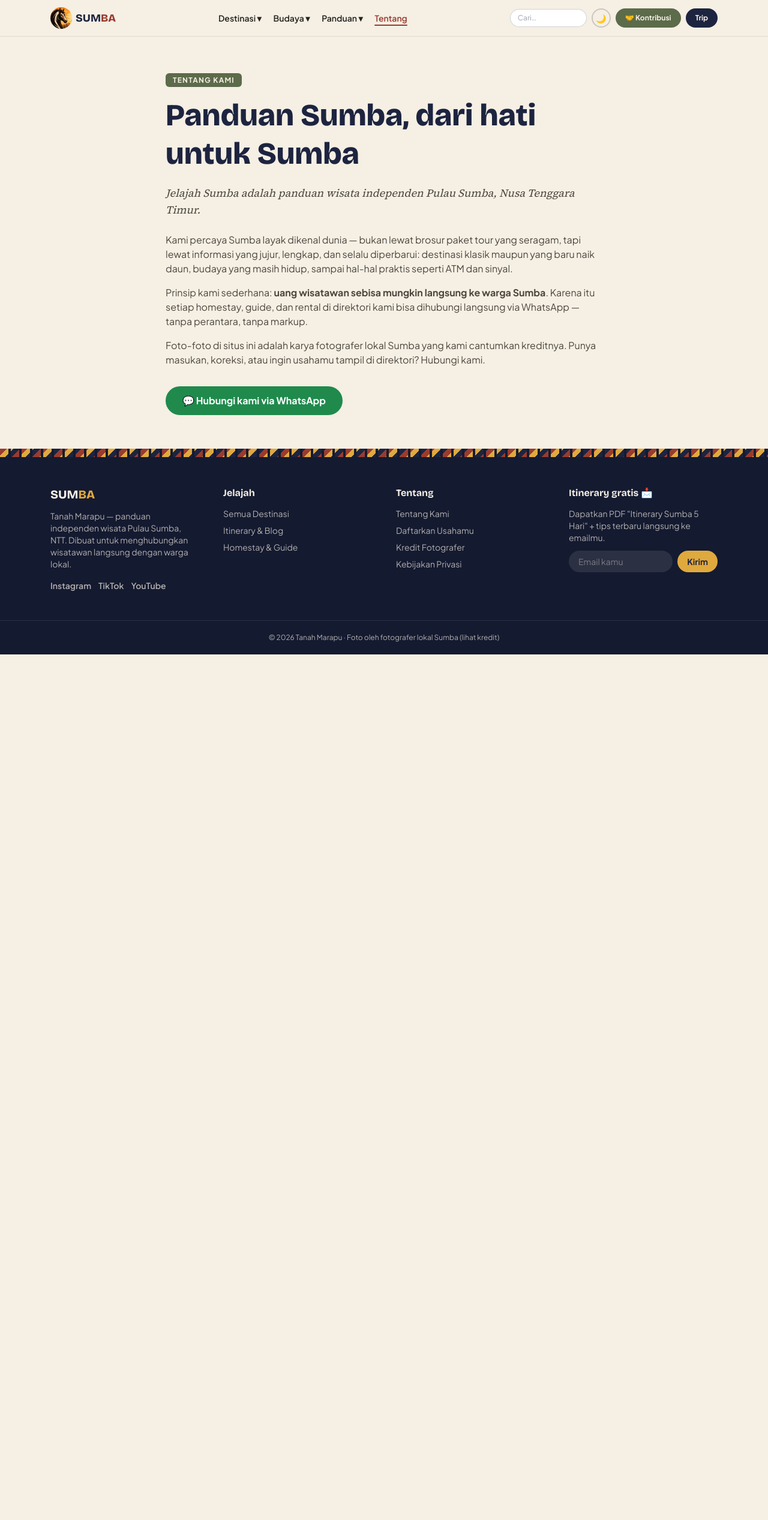
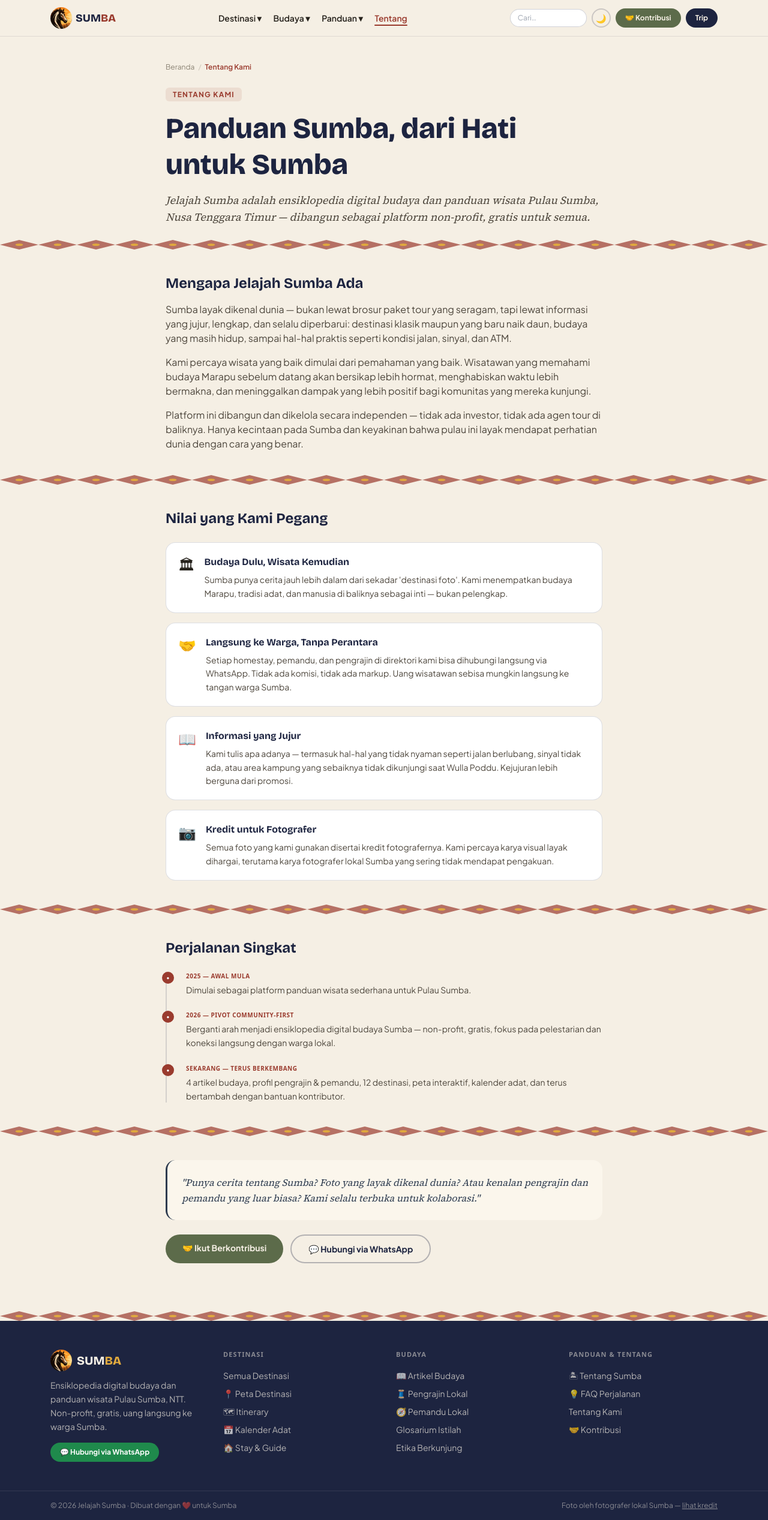
Before and after one commit to DonyAma/tanah-marapu, a Next.js app: page /tentang in a window 1280 px wide. Shown: the whole page at 60% size. Before the commit the page ends 1091 px from the top, so only its background shows below. Built offline with nearby package versions, Linux system fonts and the light colour scheme.

Commit message:
fix: logo footer SUMBA tidak spasi, footer redesign lengkap

```diff
--- a/app/tentang/page.jsx
+++ b/app/tentang/page.jsx
@@ -1,52 +1,173 @@
+import Link from "next/link";
+import DividerTenun from "../../components/DividerTenun";
+import FadeIn from "../../components/FadeIn";
+
 export const metadata = {
-  title: "Tentang Kami — Panduan Independen Wisata Sumba",
+  title: "Tentang Jelajah Sumba — Panduan Budaya & Wisata Independen",
   description:
-    "Jelajah Sumba adalah panduan wisata independen Pulau Sumba yang menghubungkan wisatawan langsung dengan warga lokal. Tanpa perantara, uang langsung ke Sumba.",
+    "Jelajah Sumba adalah platform non-profit yang mendokumentasikan budaya Marapu, wisata, dan manusia di balik Pulau Sumba — gratis, tanpa perantara, uang langsung ke warga.",
   openGraph: {
     title: "Tentang Jelajah Sumba",
-    description: "Panduan wisata independen Sumba — menghubungkan wisatawan langsung dengan warga lokal.",
-    images: [{ url: "/kuda-sumba-full.jpg", width: 1200, height: 630, alt: "Tentang Jelajah Sumba" }],
+    description: "Platform non-profit ensiklopedia digital budaya dan wisata Pulau Sumba.",
+    images: [{ url: "/kuda-sumba-full.jpg", width: 1200, height: 630 }],
   },
 };
 
-export default function Tentang() {
+const NILAI = [
+  {
+    icon: "🏛",
+    judul: "Budaya Dulu, Wisata Kemudian",
+    isi: "Sumba punya cerita jauh lebih dalam dari sekadar 'destinasi foto'. Kami menempatkan budaya Marapu, tradisi adat, dan manusia di baliknya sebagai inti — bukan pelengkap.",
+  },
+  {
+    icon: "🤝",
+    judul: "Langsung ke Warga, Tanpa Perantara",
+    isi: "Setiap homestay, pemandu, dan pengrajin di direktori kami bisa dihubungi langsung via WhatsApp. Tidak ada komisi, tidak ada markup. Uang wisatawan sebisa mungkin langsung ke tangan warga Sumba.",
+  },
+  {
+    icon: "📖",
+    judul: "Informasi yang Jujur",
+    isi: "Kami tulis apa adanya — termasuk hal-hal yang tidak nyaman seperti jalan berlubang, sinyal tidak ada, atau area kampung yang sebaiknya tidak dikunjungi saat Wulla Poddu. Kejujuran lebih berguna dari promosi.",
+  },
+  {
+    icon: "📷",
+    judul: "Kredit untuk Fotografer",
+    isi: "Semua foto yang kami gunakan disertai kredit fotografernya. Kami percaya karya visual layak dihargai, terutama karya fotografer lokal Sumba yang sering tidak mendapat pengakuan.",
+  },
+];
+
+const TIMELINE = [
+  { tahun: "2025", label: "Awal mula", isi: "Dimulai sebagai platform panduan wisata sederhana untuk Pulau Sumba." },
+  { tahun: "2026", label: "Pivot community-first", isi: "Berganti arah menjadi ensiklopedia digital budaya Sumba — non-profit, gratis, fokus pada pelestarian dan koneksi langsung dengan warga lokal." },
+  { tahun: "Sekarang", label: "Terus berkembang", isi: "4 artikel budaya, profil pengrajin & pemandu, 12 destinasi, peta interaktif, kalender adat, dan terus bertambah dengan bantuan kontributor." },
+];
+
+export default function TentangKami() {
   return (
-    <section className="mx-auto max-w-3xl px-5 py-14">
-      <span className="rounded-md bg-lumut px-3 py-1 text-xs font-bold uppercase tracking-widest text-pasir">
-        Tentang kami
+    <>
+      {/* HERO */}
+      <div className="mx-auto max-w-3xl px-5 pt-10 pb-6">
+        <FadeIn>
+          <nav className="mb-6">
+            <ol className="flex flex-wrap items-center gap-1.5 text-xs text-[#8a8273]">
+              <li><Link href="/" className="hover:text-kombu transition">Beranda</Link></li>
+              <li className="opacity-40">/</li>
+              <li className="font-semibold text-kombu">Tentang Kami</li>
+            </ol>
+          </nav>
+          <span className="rounded-md bg-kombu/10 px-3 py-1 text-xs font-bold uppercase tracking-widest text-kombu">
+            Tentang Kami
           </span>
-      <h1 className="mt-4 font-display text-[clamp(2rem,6vw,3.2rem)] font-extrabold leading-tight text-indigo2">
-        Panduan Sumba, dari hati untuk Sumba
+          <h1 className="mt-4 font-display text-[clamp(2rem,6vw,3rem)] font-extrabold leading-tight text-indigo2 dark:text-[#f0e8da]">
+            Panduan Sumba, dari Hati untuk Sumba
           </h1>
-      <p className="mt-5 font-serif2 text-lg italic text-[#4d463c]">
-        Jelajah Sumba adalah panduan wisata independen Pulau Sumba, Nusa Tenggara Timur.
+          <p className="mt-4 font-serif2 text-lg italic text-[#4d463c] dark:text-[#c4b8a8]">
+            Jelajah Sumba adalah ensiklopedia digital budaya dan panduan wisata Pulau Sumba,
+            Nusa Tenggara Timur — dibangun sebagai platform non-profit, gratis untuk semua.
           </p>
-      <div className="mt-6 space-y-4 text-[#4d463c]">
+        </FadeIn>
+      </div>
+
+      <DividerTenun />
+
+      {/* MISI */}
+      <div className="mx-auto max-w-3xl px-5 py-10">
+        <FadeIn>
+          <h2 className="font-display text-2xl font-bold text-indigo2 dark:text-[#f0e8da] mb-4">
+            Mengapa Jelajah Sumba Ada
+          </h2>
+          <div className="space-y-4 text-[#4d463c] dark:text-[#c4b8a8]">
             <p>
-          Kami percaya Sumba layak dikenal dunia — bukan lewat brosur paket tour yang
-          seragam, tapi lewat informasi yang jujur, lengkap, dan selalu diperbarui:
-          destinasi klasik maupun yang baru naik daun, budaya yang masih hidup, sampai
-          hal-hal praktis seperti ATM dan sinyal.
+              Sumba layak dikenal dunia — bukan lewat brosur paket tour yang seragam,
+              tapi lewat informasi yang jujur, lengkap, dan selalu diperbarui: destinasi
+              klasik maupun yang baru naik daun, budaya yang masih hidup, sampai hal-hal
+              praktis seperti kondisi jalan, sinyal, dan ATM.
             </p>
             <p>
-          Prinsip kami sederhana: <b>uang wisatawan sebisa mungkin langsung ke warga
-          Sumba</b>. Karena itu setiap homestay, guide, dan rental di direktori kami bisa
-          dihubungi langsung via WhatsApp — tanpa perantara, tanpa markup.
+              Kami percaya wisata yang baik dimulai dari pemahaman yang baik. Wisatawan
+              yang memahami budaya Marapu sebelum datang akan bersikap lebih hormat,
+              menghabiskan waktu lebih bermakna, dan meninggalkan dampak yang lebih positif
+              bagi komunitas yang mereka kunjungi.
             </p>
             <p>
-          Foto-foto di situs ini adalah karya fotografer lokal Sumba yang kami
-          cantumkan kreditnya. Punya masukan, koreksi, atau ingin usahamu tampil di
-          direktori? Hubungi kami.
+              Platform ini dibangun dan dikelola secara independen — tidak ada investor,
+              tidak ada agen tour di baliknya. Hanya kecintaan pada Sumba dan keyakinan
+              bahwa pulau ini layak mendapat perhatian dunia dengan cara yang benar.
             </p>
           </div>
-      <a
-        href="https://wa.me/6281319634257?text=Halo%20Jelajah%20Sumba"
-        target="_blank"
-        rel="noopener"
-        className="mt-8 inline-block rounded-full bg-[#1f8a4c] px-7 py-3 font-bold text-white hover:bg-[#27a25b] transition"
-      >
-        💬 Hubungi kami via WhatsApp
+        </FadeIn>
+      </div>
+
+      <DividerTenun />
+
+      {/* NILAI-NILAI */}
+      <div className="mx-auto max-w-3xl px-5 py-10">
+        <FadeIn>
+          <h2 className="font-display text-2xl font-bold text-indigo2 dark:text-[#f0e8da] mb-6">
+            Nilai yang Kami Pegang
+          </h2>
+        </FadeIn>
+        <div className="space-y-4">
+          {NILAI.map((n, i) => (
+            <FadeIn key={n.judul} delay={i * 70}>
+              <div className="flex gap-4 rounded-2xl border border-indigo2/15 bg-white p-5 dark:bg-[#252019] dark:border-white/10">
+                <span className="text-2xl shrink-0">{n.icon}</span>
+                <div>
+                  <h3 className="font-display text-base font-bold text-indigo2 dark:text-[#f0e8da]">{n.judul}</h3>
+                  <p className="mt-1.5 text-sm leading-relaxed text-[#4d463c] dark:text-[#c4b8a8]">{n.isi}</p>
+                </div>
+              </div>
+            </FadeIn>
+          ))}
+        </div>
+      </div>
+
+      <DividerTenun />
+
+      {/* TIMELINE */}
+      <div className="mx-auto max-w-3xl px-5 py-10">
+        <FadeIn>
+          <h2 className="font-display text-2xl font-bold text-indigo2 dark:text-[#f0e8da] mb-6">
+            Perjalanan Singkat
+          </h2>
+        </FadeIn>
+        <div className="relative pl-8 border-l-2 border-indigo2/15 dark:border-white/10 space-y-6">
+          {TIMELINE.map((t, i) => (
+            <FadeIn key={t.tahun} delay={i * 80}>
+              <div className="relative">
+                <span className="absolute -left-10 flex h-5 w-5 items-center justify-center rounded-full bg-kombu text-[8px] font-bold text-white">
+                  ●
+                </span>
+                <p className="font-sans text-[10px] font-bold uppercase tracking-wider text-kombu">{t.tahun} — {t.label}</p>
+                <p className="mt-1 text-sm leading-relaxed text-[#4d463c] dark:text-[#c4b8a8]">{t.isi}</p>
+              </div>
+            </FadeIn>
+          ))}
+        </div>
+      </div>
+
+      <DividerTenun />
+
+      {/* CTA */}
+      <FadeIn className="mx-auto max-w-3xl px-5 py-10">
+        <div className="rounded-2xl border-l-[3px] border-nila bg-[#fbf6ec] p-6 dark:bg-[#1a1612]">
+          <p className="font-serif2 italic text-base leading-relaxed text-[#2d3b4f] dark:text-[#c4b8a8]">
+            "Punya cerita tentang Sumba? Foto yang layak dikenal dunia? Atau kenalan pengrajin
+            dan pemandu yang luar biasa? Kami selalu terbuka untuk kolaborasi."
+          </p>
+        </div>
+        <div className="mt-6 flex flex-wrap gap-3">
+          <Link href="/kontribusi"
+            className="rounded-full bg-lumut px-7 py-3 text-sm font-bold text-pasir hover:opacity-90 transition">
+            🤝 Ikut Berkontribusi
+          </Link>
+          <a href="https://wa.me/6281319634257?text=Halo%20Jelajah%20Sumba"
+            target="_blank" rel="noopener"
+            className="rounded-full border-2 border-indigo2/30 px-7 py-3 text-sm font-bold text-indigo2 hover:border-indigo2 transition dark:text-[#f0e8da]">
+            💬 Hubungi via WhatsApp
           </a>
-    </section>
+        </div>
+      </FadeIn>
+    </>
   );
 }
--- a/components/Footer.jsx
+++ b/components/Footer.jsx
@@ -1,62 +1,118 @@
 import Link from "next/link";
+import DividerTenun from "./DividerTenun";
 
 export default function Footer() {
+  const tahun = new Date().getFullYear();
+
   return (
-    <footer className="bg-indigodeep text-pasir/70">
-      <div className="ikat" />
-      <div className="mx-auto grid max-w-6xl gap-10 px-5 py-12 md:grid-cols-4">
-        <div>
-          <p className="font-display text-xl font-extrabold text-pasir">
-            SUM<span className="text-emas">BA</span>
-          </p>
-          <p className="mt-3 text-sm">
-            Tanah Marapu — panduan independen wisata Pulau Sumba, NTT. Dibuat untuk
-            menghubungkan wisatawan langsung dengan warga lokal.
-          </p>
-          <div className="mt-4 flex gap-3 text-sm font-semibold">
-            <a href="#" className="hover:text-emas">Instagram</a>
-            <a href="#" className="hover:text-emas">TikTok</a>
-            <a href="#" className="hover:text-emas">YouTube</a>
+    <footer className="mt-10">
+      <DividerTenun />
+      <div className="bg-indigo2 text-pasir">
+        <div className="mx-auto max-w-6xl px-5 py-12">
+          <div className="grid gap-10 sm:grid-cols-2 lg:grid-cols-4">
+
+            {/* KOLOM 1 — Brand */}
+            <div>
+              <Link href="/" className="flex items-center gap-2 font-display text-xl font-extrabold text-pasir">
+  <img src="/kuda-sumba-nav.jpg" alt="Jelajah Sumba"
+    className="h-9 w-9 rounded-full object-cover" />
+  <span>SUM<span className="text-emas">BA</span></span>
+</Link>
+              <p className="mt-3 text-sm leading-relaxed text-pasir/70">
+                Ensiklopedia digital budaya dan panduan wisata Pulau Sumba, NTT.
+                Non-profit, gratis, uang langsung ke warga Sumba.
+              </p>
+              <a href="https://wa.me/6281319634257?text=Halo%20Jelajah%20Sumba"
+                target="_blank" rel="noopener"
+                className="mt-4 inline-flex items-center gap-2 rounded-full bg-[#1f8a4c] px-4 py-2 text-xs font-bold text-white hover:bg-[#27a25b] transition">
+                💬 Hubungi via WhatsApp
+              </a>
+            </div>
+
+            {/* KOLOM 2 — Destinasi */}
+            <div>
+              <p className="font-sans text-[11px] font-bold uppercase tracking-widest text-pasir/50 mb-4">
+                Destinasi
+              </p>
+              <ul className="space-y-2.5 text-sm">
+                {[
+                  { href: "/destinasi", label: "Semua Destinasi" },
+                  { href: "/peta", label: "📍 Peta Destinasi" },
+                  { href: "/itinerary", label: "🗺 Itinerary" },
+                  { href: "/kalender", label: "📅 Kalender Adat" },
+                  { href: "/stay", label: "🏠 Stay & Guide" },
+                ].map((item) => (
+                  <li key={item.href}>
+                    <Link href={item.href}
+                      className="text-pasir/70 hover:text-pasir transition">
+                      {item.label}
+                    </Link>
+                  </li>
+                ))}
+              </ul>
+            </div>
+
+            {/* KOLOM 3 — Budaya */}
+            <div>
+              <p className="font-sans text-[11px] font-bold uppercase tracking-widest text-pasir/50 mb-4">
+                Budaya
+              </p>
+              <ul className="space-y-2.5 text-sm">
+                {[
+                  { href: "/budaya", label: "📖 Artikel Budaya" },
+                  { href: "/pengrajin", label: "🧵 Pengrajin Lokal" },
+                  { href: "/pemandu", label: "🧭 Pemandu Lokal" },
+                  { href: "/glosarium", label: "Glosarium Istilah" },
+                  { href: "/etika", label: "Etika Berkunjung" },
+                ].map((item) => (
+                  <li key={item.href}>
+                    <Link href={item.href}
+                      className="text-pasir/70 hover:text-pasir transition">
+                      {item.label}
+                    </Link>
+                  </li>
+                ))}
+              </ul>
+            </div>
+
+            {/* KOLOM 4 — Panduan & Tentang */}
+            <div>
+              <p className="font-sans text-[11px] font-bold uppercase tracking-widest text-pasir/50 mb-4">
+                Panduan & Tentang
+              </p>
+              <ul className="space-y-2.5 text-sm">
+                {[
+                  { href: "/tentang-sumba", label: "🏝 Tentang Sumba" },
+                  { href: "/faq", label: "💡 FAQ Perjalanan" },
+                  { href: "/tentang", label: "Tentang Kami" },
+                  { href: "/kontribusi", label: "🤝 Kontribusi" },
+                ].map((item) => (
+                  <li key={item.href}>
+                    <Link href={item.href}
+                      className="text-pasir/70 hover:text-pasir transition">
+                      {item.label}
+                    </Link>
+                  </li>
+                ))}
+              </ul>
+            </div>
           </div>
         </div>
 
-        <div>
-          <p className="mb-3 font-display font-bold text-pasir">Jelajah</p>
-          <ul className="space-y-2 text-sm">
-            <li><Link href="/destinasi" className="hover:text-emas">Semua Destinasi</Link></li>
-            <li><Link href="/blog/itinerary-sumba-5-hari" className="hover:text-emas">Itinerary & Blog</Link></li>
-            <li><Link href="/stay" className="hover:text-emas">Homestay & Guide</Link></li>
-          </ul>
-        </div>
-
-        <div>
-          <p className="mb-3 font-display font-bold text-pasir">Tentang</p>
-          <ul className="space-y-2 text-sm">
-            <li><Link href="/tentang" className="hover:text-emas">Tentang Kami</Link></li>
-            <li><a href="#" className="hover:text-emas">Daftarkan Usahamu</a></li>
-            <li><a href="#" className="hover:text-emas">Kredit Fotografer</a></li>
-            <li><a href="#" className="hover:text-emas">Kebijakan Privasi</a></li>
-          </ul>
-        </div>
-
-        <div>
-          <p className="mb-3 font-display font-bold text-pasir">Itinerary gratis 📩</p>
-          <p className="text-sm">Dapatkan PDF "Itinerary Sumba 5 Hari" + tips terbaru langsung ke emailmu.</p>
-          {/* nanti dihubungkan ke Supabase / layanan email */}
-          <div className="mt-3 flex gap-2">
-            <input
-              type="email"
-              placeholder="Email kamu"
-              className="w-full rounded-full bg-pasir/10 px-4 py-2 text-sm text-pasir outline-none placeholder:text-pasir/40 focus:bg-pasir/20"
-            />
-            <button className="rounded-full bg-emas px-4 py-2 text-sm font-bold text-indigo2">
-              Kirim
-            </button>
+        {/* BOTTOM BAR */}
+        <div className="border-t border-pasir/10">
+          <div className="mx-auto flex max-w-6xl flex-wrap items-center justify-between gap-3 px-5 py-4">
+            <p className="text-xs text-pasir/50">
+              © {tahun} Jelajah Sumba · Dibuat dengan ❤️ untuk Sumba
+            </p>
+            <p className="text-xs text-pasir/50">
+              Foto oleh fotografer lokal Sumba —{" "}
+              <Link href="/kontribusi" className="underline hover:text-pasir transition">
+                lihat kredit
+              </Link>
+            </p>
           </div>
         </div>
-      </div>
-      <div className="border-t border-pasir/10 py-5 text-center text-xs">
-        © 2026 Tanah Marapu · Foto oleh fotografer lokal Sumba (lihat kredit)
       </div>
     </footer>
   );
```
Lines whose indentation alone changed are shown as unchanged.
